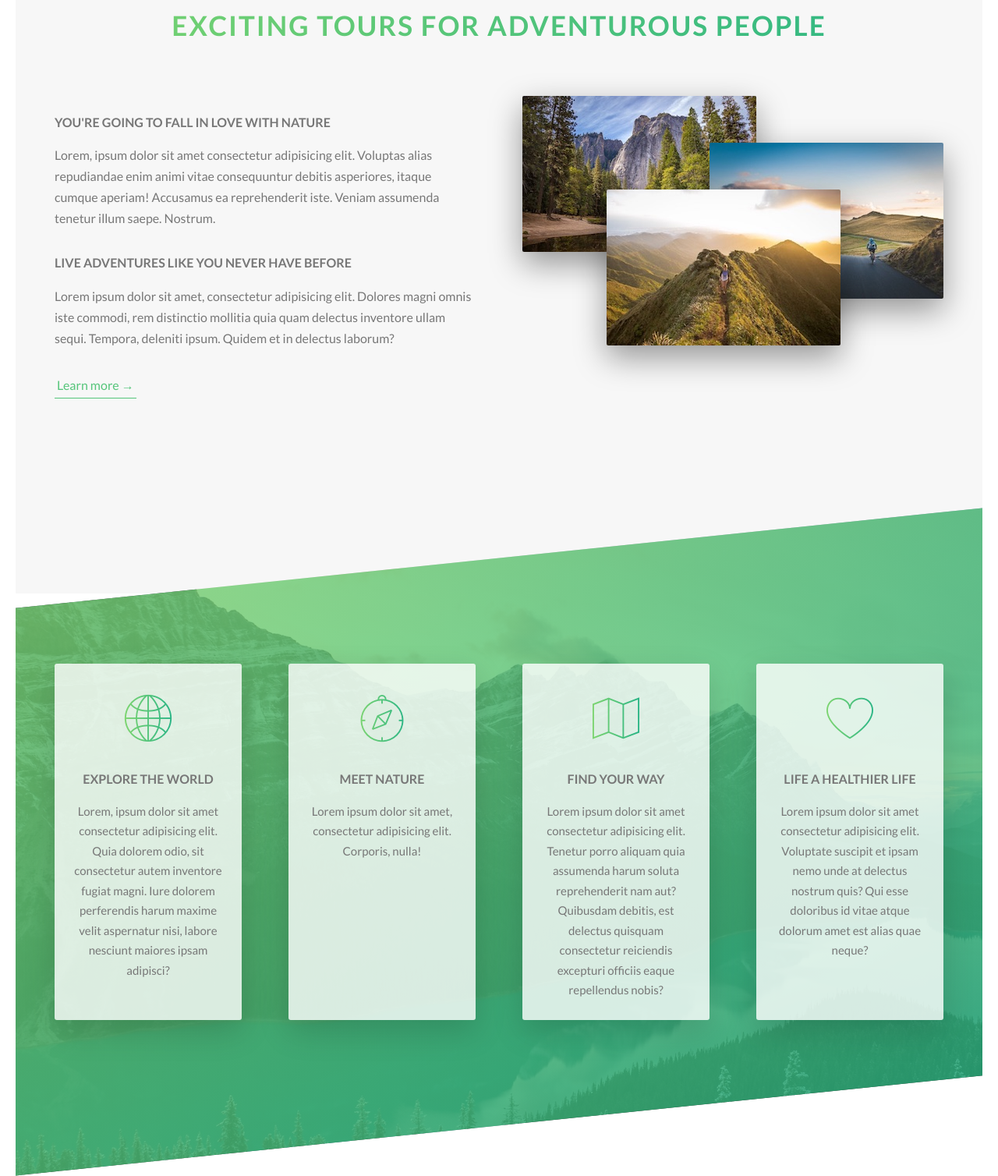
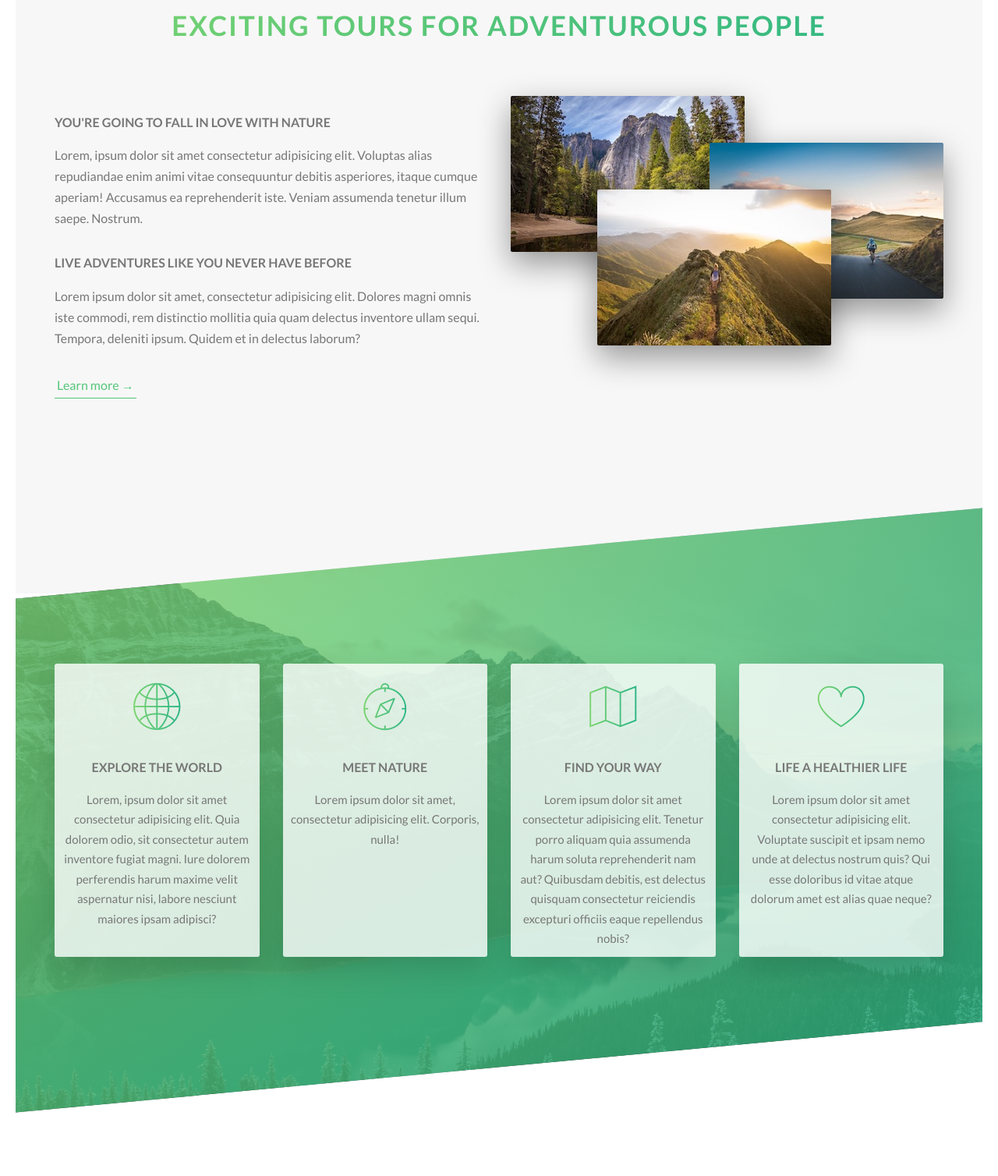
Before and after one commit to n1rdeks/html_sass, a website: page site_layout_grid/index.html in a window 1280 px wide. Shown: the part 867-2375 px from the top of the page at 78% size. After the commit the page ends 2314 px from the top, so only its background shows below. Drawn offline with Linux system fonts and the light colour scheme.

Commit message:
fix margin

```diff
--- a/site_layout_grid/sass/abstracts/_variables.scss
+++ b/site_layout_grid/sass/abstracts/_variables.scss
@@ -9,7 +9,7 @@ $color-grey-1: #f7f7f7;
 
 // GRID
 $grid-width: 114rem;
-$gutter-horizontal: 6rem;
+$gutter-horizontal: 3rem;
 $gutter-vertical: 8rem;
 
 // FONT SIZES
--- a/site_layout_grid/sass/components/_feature-box.scss
+++ b/site_layout_grid/sass/components/_feature-box.scss
@@ -1,7 +1,7 @@
 .feature-box {
     background-color: rgba($color-white, .8);
     font-size: 1.5rem;
-    padding: 2.5rem;
+    padding: 1rem;
     text-align: center;
     border-radius: 3px;
     box-shadow: 0 1.5rem 4rem rgba($color-black, .15);
```
Also changed, not shown: site_layout_grid/css/style.css.
